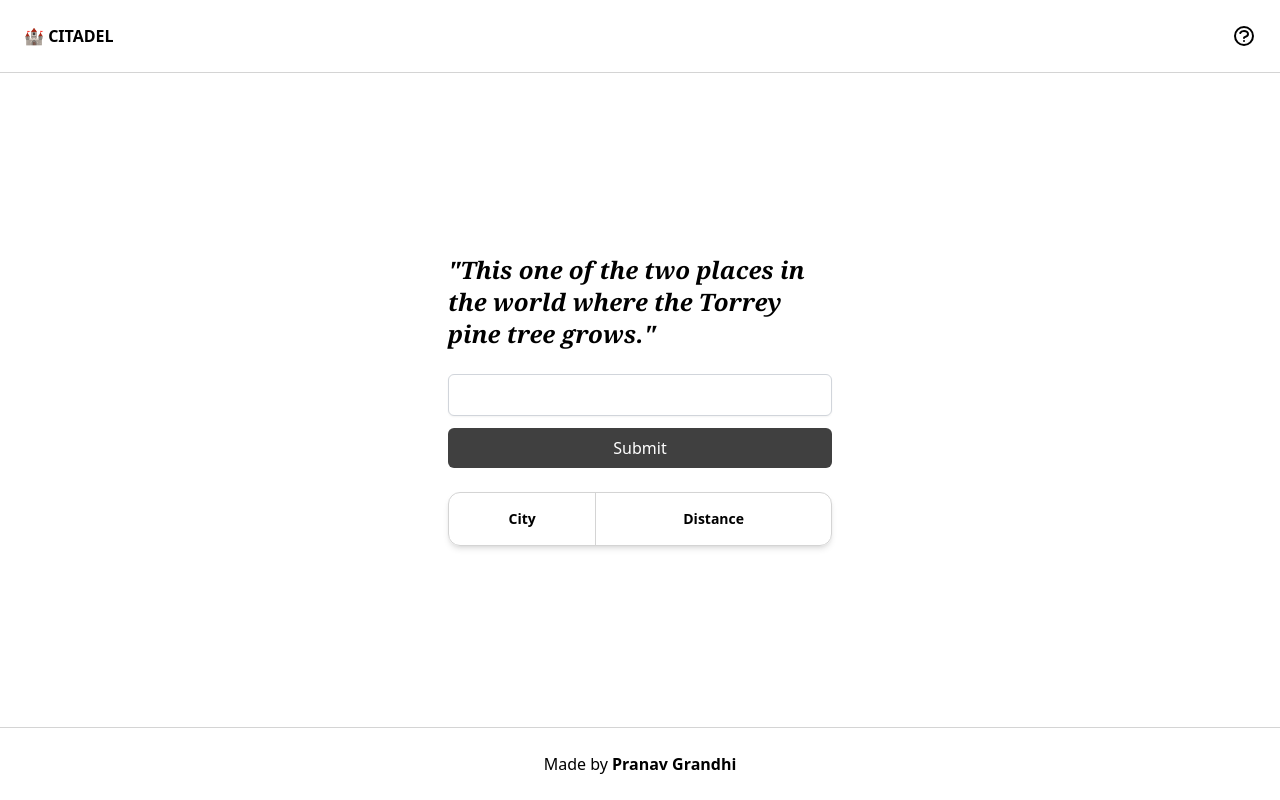
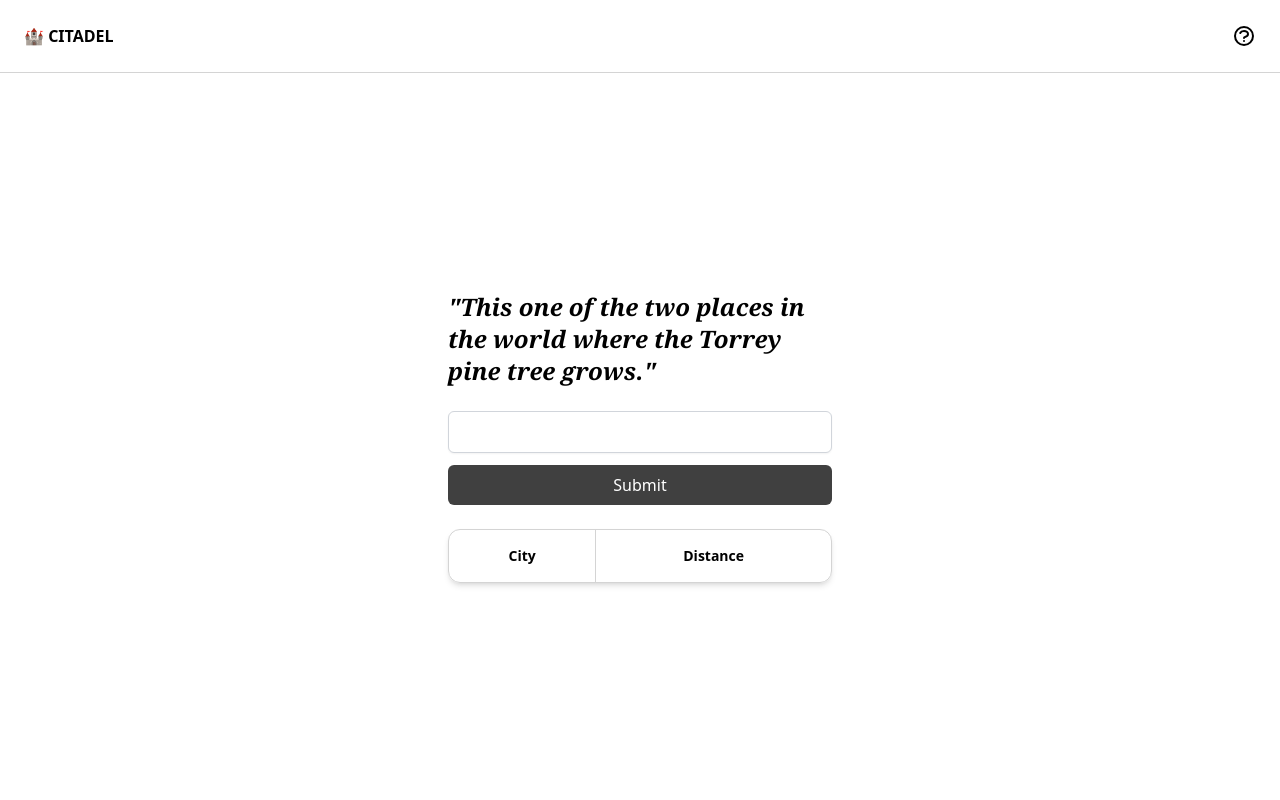
Before and after one commit to Pranav-Grandhi/citadel, a React (Vite) app: page / in a window 1280 px wide. Built offline with nearby package versions, Linux system fonts and the light colour scheme.

Commit message:
remove made by header

```diff
--- a/src/App.tsx
+++ b/src/App.tsx
@@ -24,9 +24,6 @@ const App = () => {
             <GuessesTable />
           </div>
         </main>
-        <div className="py-6 border-t border-neutral-300 text-center">
-          Made by <b>Pranav Grandhi</b>
-        </div>
       </div>
     </>
   );
```
